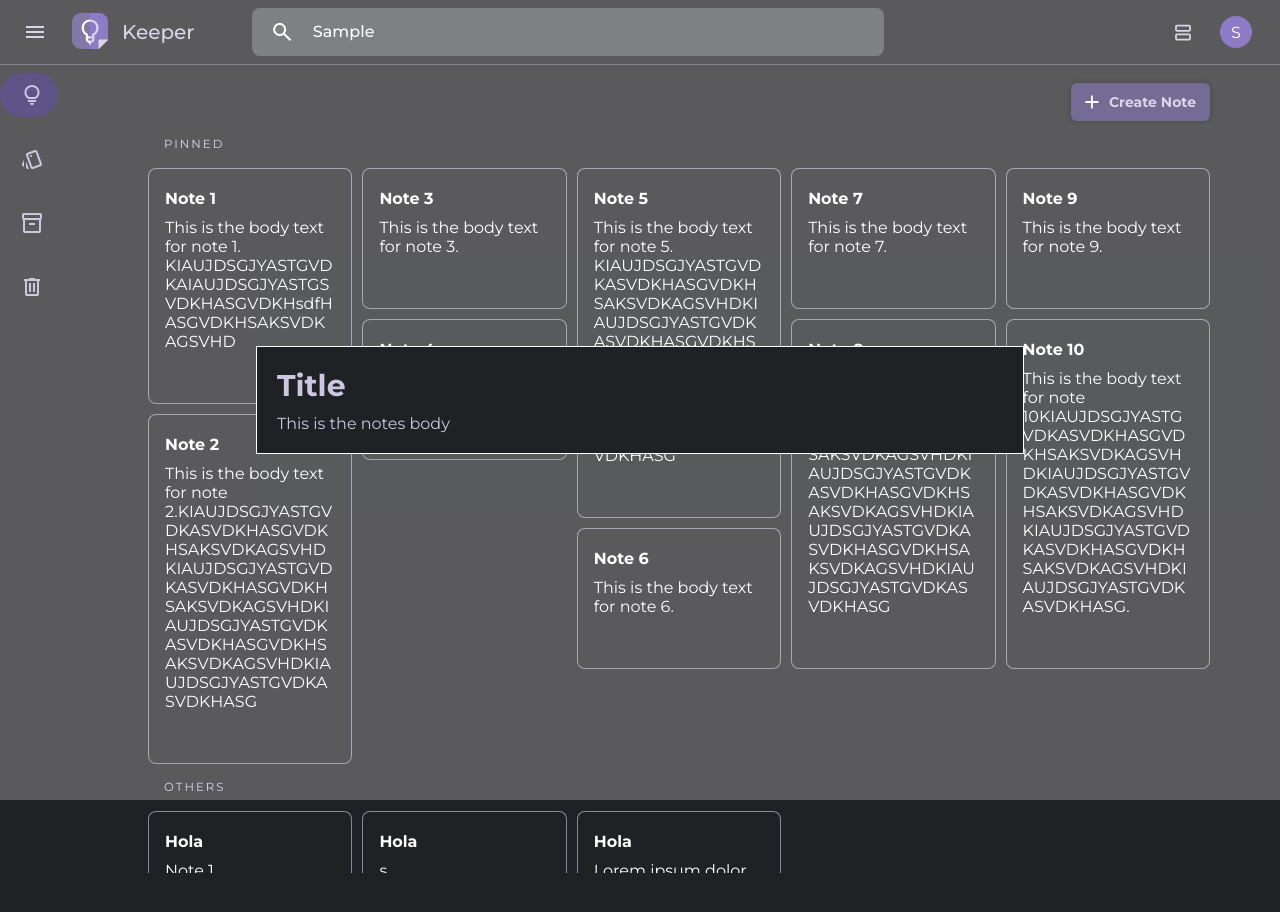
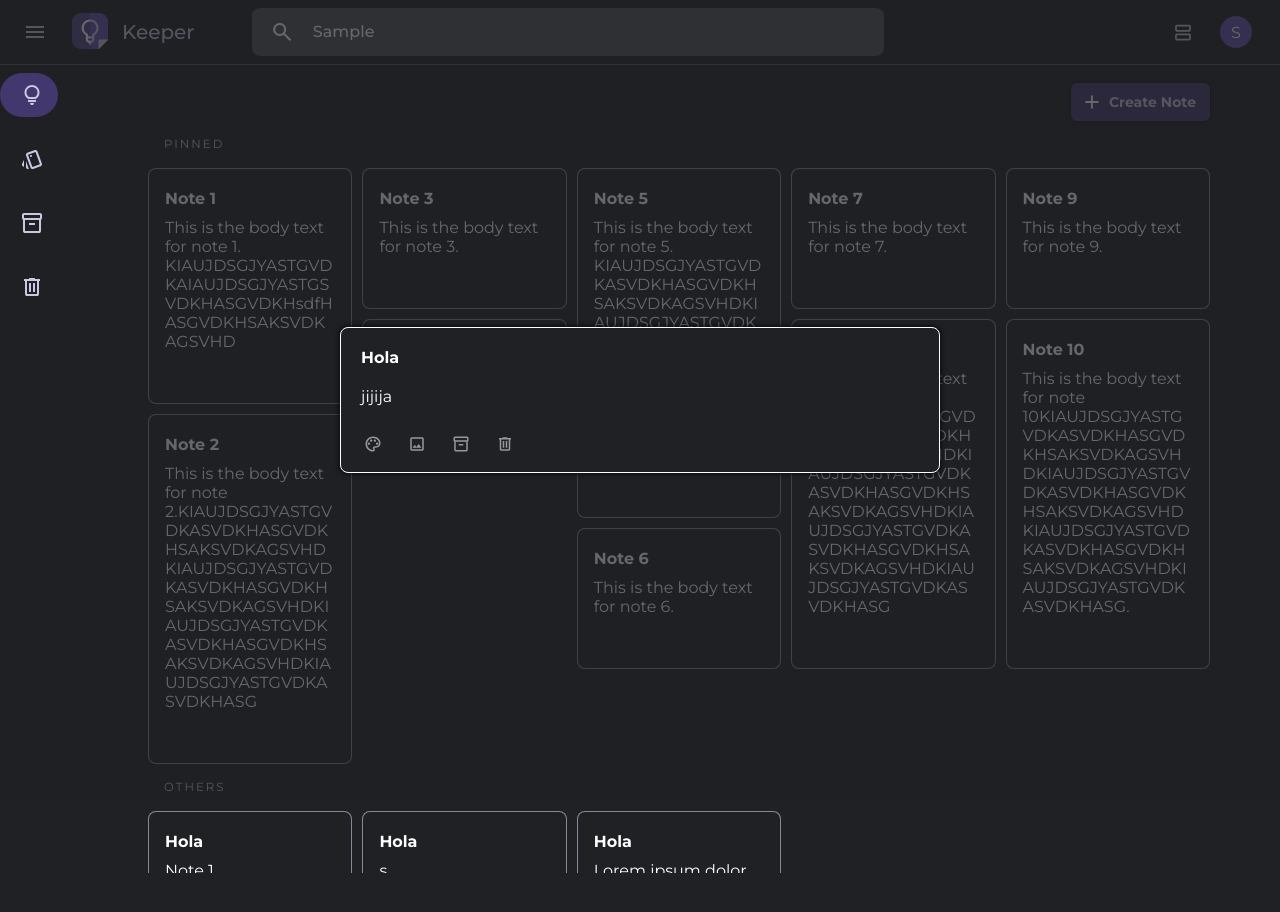
Before and after one commit to ShermanPI/Keeper, a React (Vite) app: page /home in a window 1280 px wide. Both pictures are taken after typing "Sample" into the empty fields and a click on the button "Create Note". Shown: the top 912 px of the page. Built offline with nearby package versions, Linux system fonts and the light colour scheme.

Commit message:
action icons in add note button

```diff
--- a/src/assets/styles/pages/home.css
+++ b/src/assets/styles/pages/home.css
@@ -103,12 +103,12 @@ body {
 }
 
 .new-note-container{
-  /* opacity: 0; */
+  color: #fff;
   display: flex;
   justify-content: center;
   align-items: center;
-  background: #ffffff42;
-  top: 0; ;left: 0; right: 0;bottom: 0;
+  background-color: #202124ae;
+  top: 0; left: 0; right: 0;bottom: 0;
   position: fixed;
   z-index: 2;
 }
@@ -122,6 +122,13 @@ body {
   display: flex;
   flex-direction: column;
   gap: 1rem;
+
+  width: 100%;
+  max-width: 60rem;
+  box-shadow: 0px 0px 5px 1px rgba(0,0,0,0.75);
+  user-select: auto;
+  padding-bottom: 1rem;
+  border-radius: 0.8rem;
 }
 
 .new-note-container.hidden{
@@ -137,3 +144,14 @@ body {
   z-index: 1;
   transition: all 1000000s ease;
 }
+
+.new-note-buttons-container{
+  margin-top: 1rem;
+  display: flex;
+  margin-left: -1rem;
+}
+
+.new-note-buttons-container svg{
+  fill: #979899;
+  width: 1.8rem;
+}
--- a/src/components/Note/assets/style/note.css
+++ b/src/components/Note/assets/style/note.css
@@ -10,6 +10,7 @@
   background-color: #202124;
   break-inside: avoid;
   position: relative;
+  /* transition: all 5s linear; */
 }
 
 .note:hover {
--- a/src/routes/Home.jsx
+++ b/src/routes/Home.jsx
@@ -6,6 +6,7 @@ import React, { useState } from 'react'
 import { AddIcon } from '../assets/images/Icons.jsx'
 import SideMenu from '../components/SideMenu/SideMenu'
 import notesResponse from '../mock/with-response.json'
+import { PushPinIcon, PalleteIcon, ImageIcon, InventoryIcon, DeleteIcon } from '../components/Note/assets/images/Icons'
 
 export default function Home () {
   const [menuOpen, setMenuOpen] = useState(false)
@@ -28,9 +29,26 @@ export default function Home () {
     <div className='home-container'>
 
       <div className={`new-note-container ${addNoteHidden ? 'hidden' : ''}`} onClick={toggleNewNote}>
-        <div className='new-note'>
-          <h1>Title</h1>
-          <p>This is the notes body</p>
+        <div className='new-note' onClick={(e) => e.stopPropagation()}>
+          <div className='file-note-icon'>
+            <PushPinIcon />
+          </div>
+          <b>Hola</b>
+          <p className='note-text'>jijija</p>
+          <div className='new-note-buttons-container'>
+            <div className='note-action-button'>
+              <PalleteIcon />
+            </div>
+            <div className='note-action-button'>
+              <ImageIcon />
+            </div>
+            <div className='note-action-button'>
+              <InventoryIcon />
+            </div>
+            <div className='note-action-button'>
+              <DeleteIcon />
+            </div>
+          </div>
         </div>
       </div>
 
```
